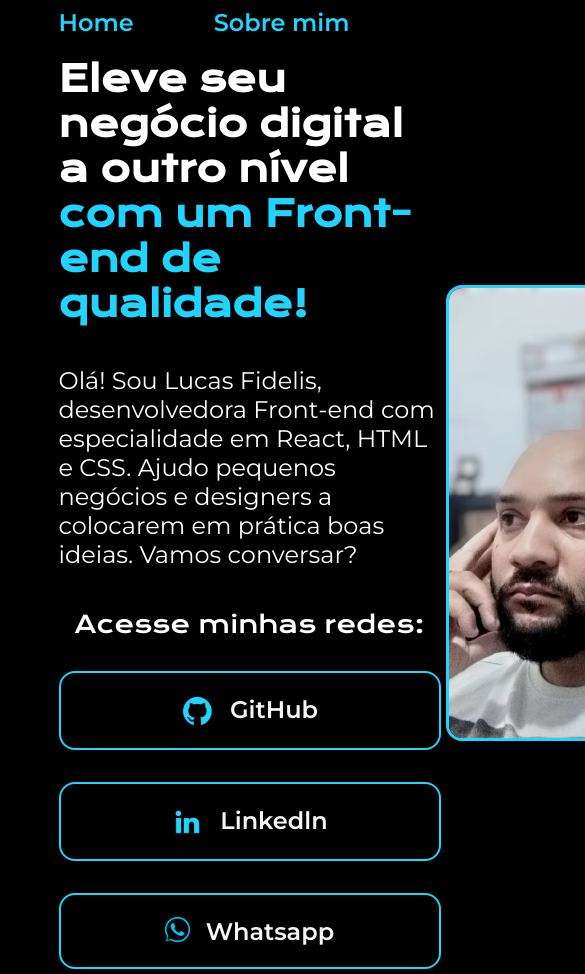
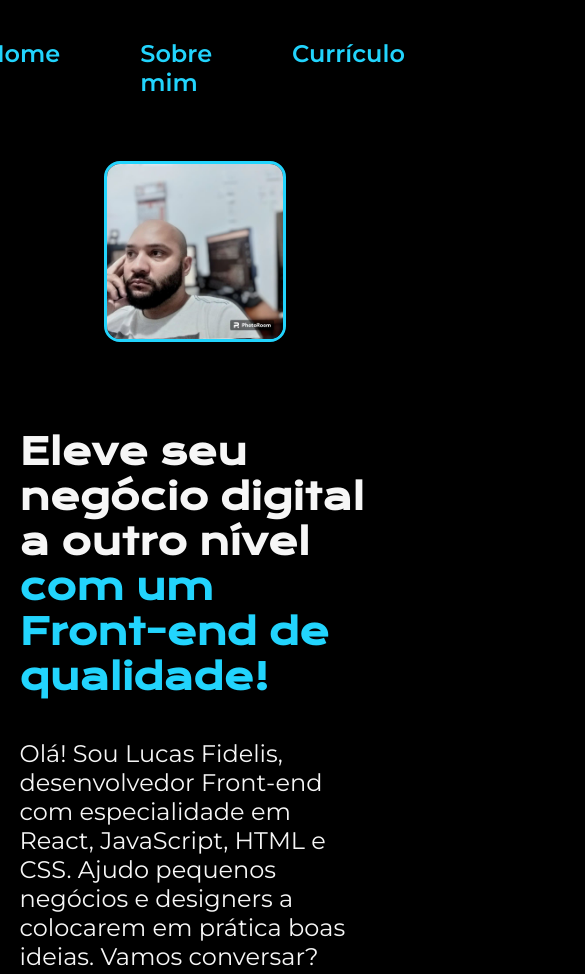
Before and after one commit to fidelisluc4s/BootcampOracleAlura, a plain HTML site: page HTML e CSS-Ambientes/index.html in a window 390 px wide. Shown: the top 974 px of the page, 585 px wide, since content can reach past the window. Drawn offline with nearby package versions, Linux system fonts and the light colour scheme.

Commit message:
1.3.1 Adaptando elementos, unidade de medida e responsividade

```diff
--- a/HTML e CSS-Ambientes/index.html
+++ b/HTML e CSS-Ambientes/index.html
@@ -13,6 +13,7 @@
         <nav class="cabecalho__menu">
             <a class="cabecalho__menu__link" href="/HTML e CSS-Ambientes/index.html">Home</a>
             <a class="cabecalho__menu__link" href="/HTML e CSS-Ambientes/about.html">Sobre mim</a>
+            <a class="cabecalho__menu__link" href="/HTML e CSS-Ambientes/curriculo.html">Currículo</a>
         </nav>
     </header>
     <main class="apresentacao">
@@ -20,21 +21,21 @@
             <h1 class="apresentacao__conteudo__titulo">Eleve seu negócio digital a outro nível <strong
                     class="titulo-destaque">com um Front-end de
                     qualidade!</strong> </h1>
-            <p class="apresentacao__conteudo__texto">Olá! Sou Lucas Fidelis, desenvolvedora Front-end com especialidade
-                em React, HTML e CSS. Ajudo pequenos
+            <p class="apresentacao__conteudo__texto">Olá! Sou Lucas Fidelis, desenvolvedor Front-end com especialidade
+                em React, JavaScript, HTML e CSS. Ajudo pequenos
                 negócios e designers a colocarem em prática boas ideias. Vamos conversar?</p>
             <div class="apresentacao__links">
                 <h2 class="acesso__rede">Acesse minhas redes:</h2>
                 <a class="apresentacao__links__link" href="https://github.com/fidelisluc4s">
-                    <img src="/HTML e CSS-Ambientes/assets/github.png" alt="github">
+                    <img class="img__conteudo" src="/HTML e CSS-Ambientes/assets/github.png" alt="github">
                     GitHub
                 </a>
                 <a class="apresentacao__links__link" href="https://github.com/fidelisluc4s">
-                    <img src="/HTML e CSS-Ambientes/assets/linkedin.png" alt="linkedln">
+                    <img class="img__conteudo" src="/HTML e CSS-Ambientes/assets/linkedin.png" alt="linkedln">
                     Linkedln
                 </a>
                 <a class="apresentacao__links__link" href="https://github.com/fidelisluc4s">
-                    <img class="img__zap" src="/HTML e CSS-Ambientes/assets/whatsapp4.png" alt="whatzapp">
+                    <img class="img__conteudo" src="/HTML e CSS-Ambientes/assets/whatsapp4.png" alt="whatzapp">
                     Whatsapp
                 </a>
             </div>
--- a/HTML e CSS-Ambientes/styles/style.css
+++ b/HTML e CSS-Ambientes/styles/style.css
@@ -1,4 +1,14 @@
 @import url('https://fonts.googleapis.com/css2?family=Krona+One&family=Montserrat:wght@400;600&display=swap');
+
+:root{
+    --cor-primaria: #000000;
+    --cor-secundaria: #f6f6f6;
+    --cor-tercearia: #22d4fd;
+    --cor-hover: #272727;
+
+    --font-primaria: "Krona One", sans-serif;
+    --font-secundaria: "Montserrat", sans-serif;
+}
 
 * {
     margin: 0;
@@ -7,8 +17,8 @@
 
 body {
     box-sizing: border-box;
-    background-color: black;
-    color: white;
+    background-color: var(--cor-primaria);
+    color: var(--cor-secundaria);
 }
 
 .cabecalho{
@@ -21,19 +31,19 @@ body {
 }
 
 .cabecalho__menu__link{
-    font-family: "Montserrat", sans-serif;
-    font-size: 24px;
+    font-family: var(--font-secundaria);
+    font-size: 1.5rem;
     font-weight: 600;
-    color: #22d4fd;
+    color: var(--cor-tercearia);
     text-decoration: none;
 }
 
 .cabecalho__menu__link:hover{
-    color: white;
+    color: var(--cor-secundaria);
 }
 
 .titulo-destaque {
-    color: #22d4fd;
+    color: var(--cor-tercearia);
 }
 
 .apresentacao {
@@ -41,36 +51,35 @@ body {
     display: flex;
     align-items: center;
     justify-content: space-between;
+    gap: 82px;
 }
 
 .img__pessoal {
-    height: 450px;
-    width: 500px;
+    width: 50%;
     border-radius: 16px;
-    border: 3px solid #22d4fd;
+    border: 3px solid var(--cor-tercearia);
     margin: 5px;
 }
 
-.img__zap{
-    width: 25px;
-    height: 25px;
+.img__conteudo{
+    width: 25%;
 }
 
 .apresentacao__conteudo {
-   width: 615px;
+   width: 50%;
    display: flex;
    flex-direction: column;
    gap: 40px;
 }
 
 .apresentacao__conteudo__titulo {
-    font-size: 36px;
-    font-family: "Krona One", sans-serif;
+    font-size: 2.25rem;
+    font-family: var(--font-primaria);
 }
 
 .apresentacao__conteudo__texto {
-    font-size: 24px;
-    font-family: "Montserrat", sans-serif;
+    font-size: 1.5rem;
+    font-family: var(--font-secundaria);
 }
 
 .apresentacao__links{
@@ -82,36 +91,55 @@ body {
 }
 
 .acesso__rede{
-    font-family: "Krona One", sans-serif;
+    font-family: var(--font-primaria);
     font-weight: 400;
-    font-size: 24px;
+    font-size: 1.5rem;
 }
 
 .apresentacao__links__link {
     display: flex;
     justify-content: center;
     gap: 16px;
-    width: 378px;
+    width: 50%;
     text-align: center;
-    border-radius: 16px;
-    font-size: 24px;
+    border-radius: 8px;
+    font-size: 1.5rem;
     padding: 21.5px 0;
     text-decoration:none;
     font-weight: 600;
-    color: #f6f6f6;
-    font-family: "Montserrat", sans-serif;
-    border: 2px solid #22d4fd;
+    color: var(--cor-secundaria);
+    font-family: var(--font-secundaria);
+    border: 2px solid var(--cor-tercearia);
 }
 
 .apresentacao__links__link:hover{
-    background-color: #272727;
+    background-color: var(--cor-hover);
 }
 
 .rodape{
-    color: #000000;
-    background-color: #22d4fd;
+    color: var(--cor-primaria);
+    background-color: var(--cor-tercearia);
     padding: 24px;
     text-align: center;
-    font-family: "Montserrat", sans-serif;
+    font-size: 1.5rem;
+    font-family: var(--font-secundaria);
     font-weight: 400;
 }
+
+
+@media (max-width: 1200px){
+    .cabecalho{
+        padding: 10%;
+    }
+    .cabecalho__menu{
+        justify-content: center;
+    }
+    .apresentacao{
+        flex-direction:column-reverse;
+        padding: 5%;
+    }
+    .apresentacao__conteudo{
+        width: auto;
+    }
+
+}
```
Also changed, not shown: HTML e CSS-Ambientes/about.html (+13 -0 lines), HTML e CSS-Ambientes/curriculo.html (added, +22 -0 lines).
